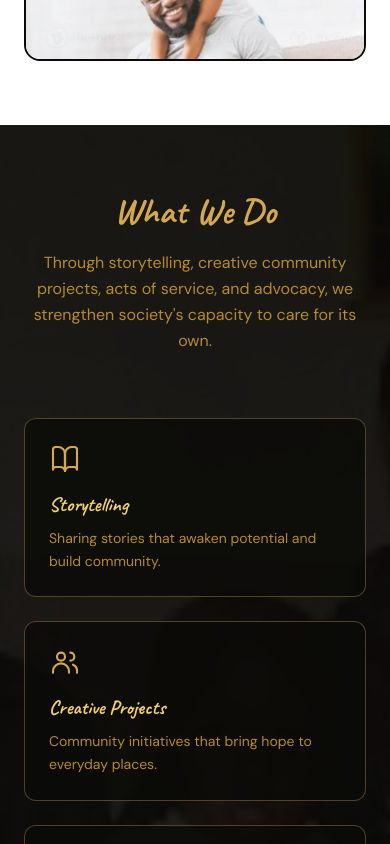
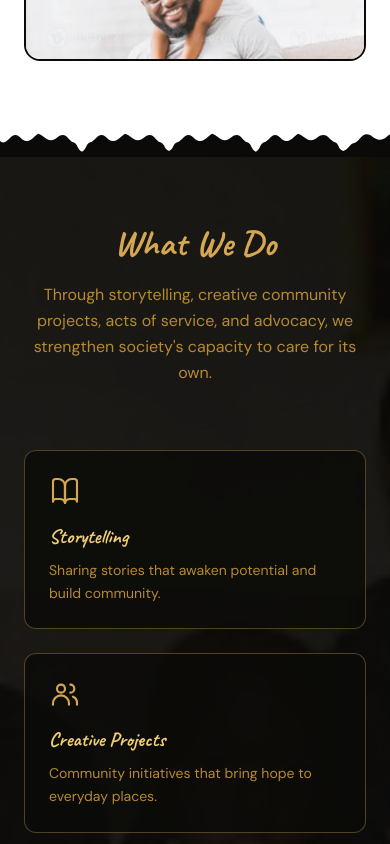
Before and after one commit to Amonochuka/blog, a Next.js app: page / in a window 390 px wide. Shown: the part 1160-2004 px from the top of the page. Built offline with nearby package versions, Linux system fonts and the light colour scheme; no server answers; the database is empty.

Commit message:
Add organic dividers between homepage sections

```diff
--- a/app/page.tsx
+++ b/app/page.tsx
@@ -3,6 +3,7 @@ import Link from "next/link";
 import { BaseLayout } from "@/components/BaseLayout";
 import { FamilyPhotoBackdrop } from "@/components/FamilyPhotoBackdrop";
 import { NewsletterForm } from "@/components/NewsletterForm";
+import { SectionDivider } from "@/components/SectionDivider";
 import { getPublicContent } from "@/lib/public-content";
 
 type HomeStory = {
@@ -154,6 +155,8 @@ export default async function Home() {
         </div>
       </section>
 
+      <SectionDivider from="light" to="dark" />
+
       <section className="relative isolate overflow-hidden bg-brand-black py-16 sm:py-20 lg:py-24">
         <FamilyPhotoBackdrop
           firstSrc="/images/kenya-community-gathering.jpg"
@@ -298,6 +301,8 @@ export default async function Home() {
         </div>
       </section>
 
+      <SectionDivider from="dark" to="light" />
+
       <section className="bg-white py-16 text-brand-black sm:py-20 lg:py-24">
         <div className="max-w-7xl mx-auto px-6">
           <div className="flex flex-col md:flex-row gap-12 items-start">
@@ -369,6 +374,8 @@ export default async function Home() {
         </div>
       </section>
 
+      <SectionDivider from="light" to="dark" />
+
       <section id="projects" className="relative isolate scroll-mt-24 overflow-hidden bg-brand-black py-16 sm:py-20 lg:py-24">
         <FamilyPhotoBackdrop
           firstSrc="/images/family-outdoor-cooking.jpg"
@@ -424,6 +431,8 @@ export default async function Home() {
         </div>
       </section>
 
+      <SectionDivider from="dark" to="light" />
+
       <section className="bg-white py-16 text-brand-black sm:py-20 lg:py-24">
         <div className="max-w-7xl mx-auto px-6">
           <div className="grid lg:grid-cols-2 gap-12 items-center">
@@ -472,6 +481,8 @@ export default async function Home() {
         </div>
       </section>
 
+      <SectionDivider from="light" to="dark" />
+
       <section id="newsletter" className="relative isolate overflow-hidden bg-brand-black py-16 sm:py-20 lg:py-24">
         <FamilyPhotoBackdrop
           firstSrc="/images/family-newborn-hospital.jpg"
@@ -492,6 +503,8 @@ export default async function Home() {
           <NewsletterForm />
         </div>
       </section>
+
+      <SectionDivider from="dark" to="light" />
     </BaseLayout>
   );
 }
--- /dev/null
+++ b/src/components/SectionDivider.tsx
@@ -0,0 +1,27 @@
+type SectionDividerProps = {
+  from: "light" | "dark";
+  to: "light" | "dark";
+};
+
+const colors = {
+  light: "#ffffff",
+  dark: "#0b0a08",
+};
+
+export function SectionDivider({ from, to }: SectionDividerProps) {
+  return (
+    <div aria-hidden="true" className="h-8 w-full sm:h-10">
+      <svg
+        className="block h-full w-full"
+        viewBox="0 0 1440 48"
+        preserveAspectRatio="none"
+      >
+        <rect width="1440" height="48" fill={colors[to]} />
+        <path
+          fill={colors[from]}
+          d="M0 0H1440V14 C1429 17 1418 23 1399 22 C1378 21 1371 13 1351 14 C1332 15 1327 25 1308 27 C1291 28 1287 37 1267 39 C1246 36 1253 28 1237 26 C1218 23 1212 15 1194 15 C1174 15 1166 23 1148 23 C1128 22 1117 15 1101 13 C1084 17 1078 23 1059 24 C1040 25 1034 15 1016 15 C999 15 993 24 975 26 C959 28 963 36 945 40 C926 37 930 28 913 26 C896 24 892 15 874 15 C856 15 848 23 830 23 C810 22 800 15 784 13 C768 16 759 23 740 24 C720 25 714 15 696 15 C678 15 672 24 654 26 C638 28 642 36 624 39 C605 36 609 28 592 26 C575 24 571 15 553 15 C535 15 527 23 509 23 C489 22 479 15 463 13 C447 16 438 23 419 24 C399 25 393 15 375 15 C357 15 351 24 333 26 C317 28 321 36 303 40 C284 37 288 28 271 26 C254 24 250 15 232 15 C214 15 206 23 188 23 C168 22 158 15 142 13 C126 16 119 23 100 24 C81 25 75 15 57 15 C39 15 33 24 15 26 C9 27 4 25 0 24V0Z"
+        />
+      </svg>
+    </div>
+  );
+}
```
